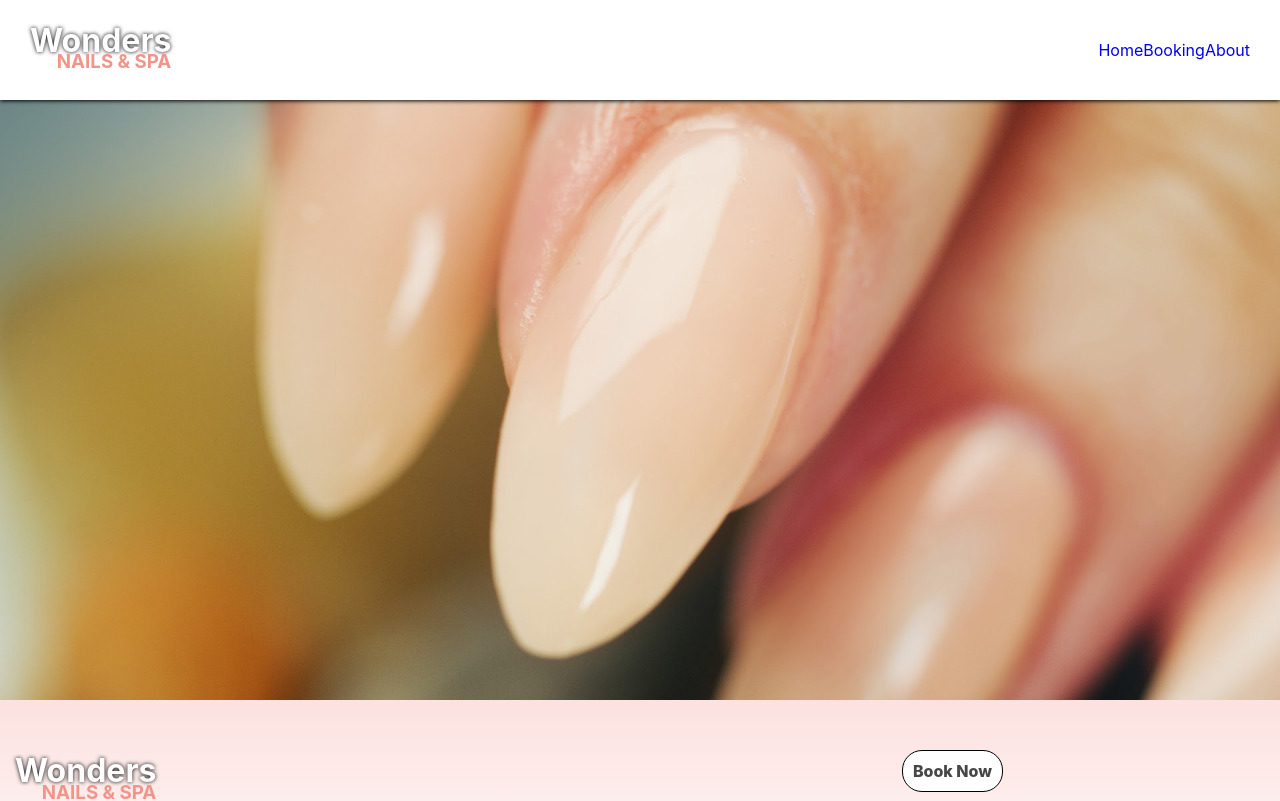
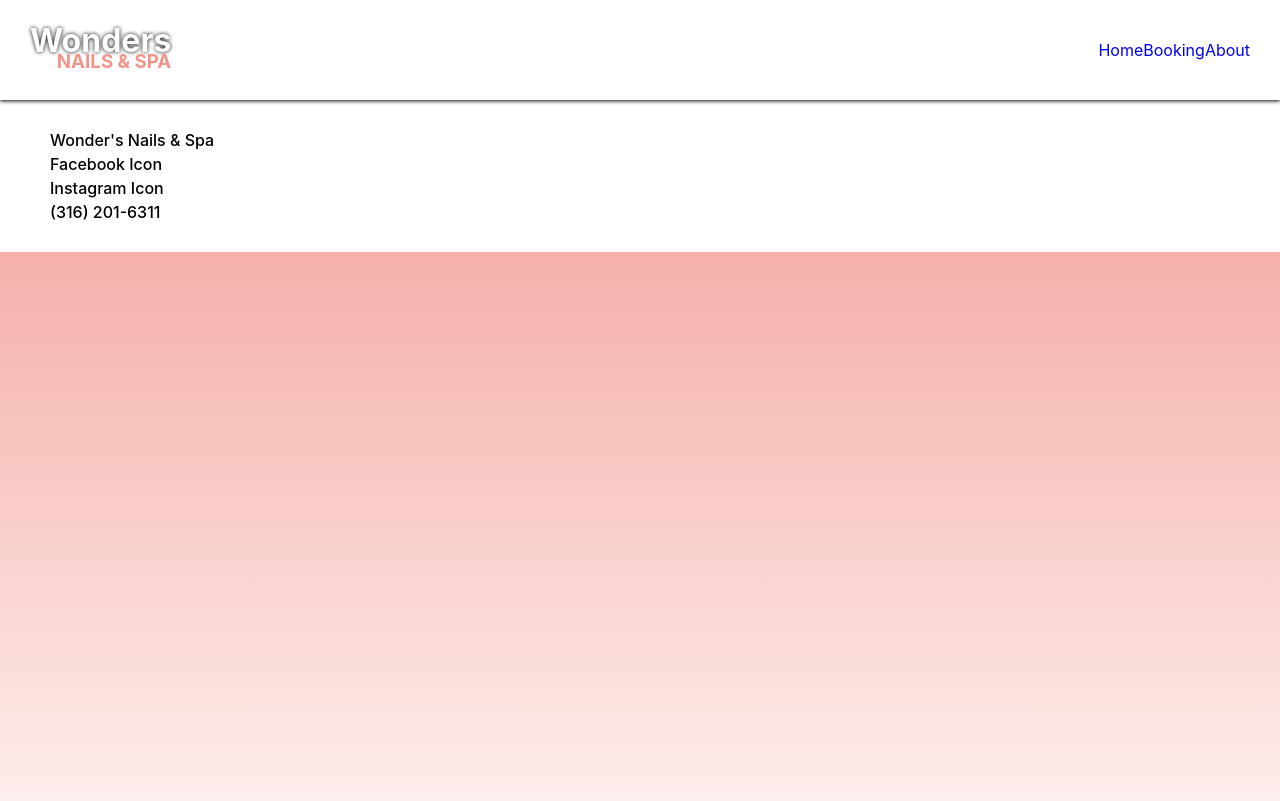
Before and after one commit to nokeen12/wonders-website, a React (Create React App) app: page / in a window 1280 px wide. Shown: the top 801 px of the page. Built offline with nearby package versions, Linux system fonts and the light colour scheme.

Commit message:
github pages test

```diff
--- a/src/App.js
+++ b/src/App.js
@@ -11,7 +11,7 @@
       <Navbar />
       <div className="routes">
       <Routes>
-        <Route path="/" element={ <Homepage/> }/>
+        <Route path="/wonders-website/" element={ <Homepage/> }/>
         <Route path="/home" element={ <Homepage/> }/>
         <Route path="/book-now" element={ <Booking/> }/>
       </Routes>
```
